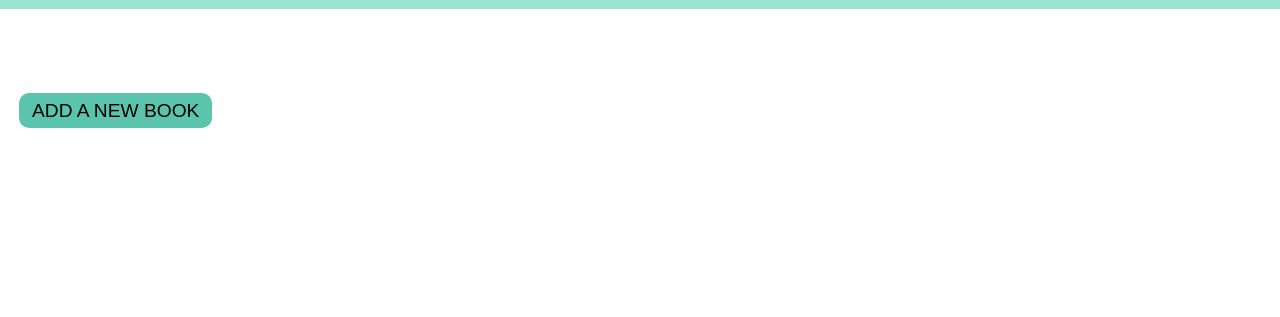
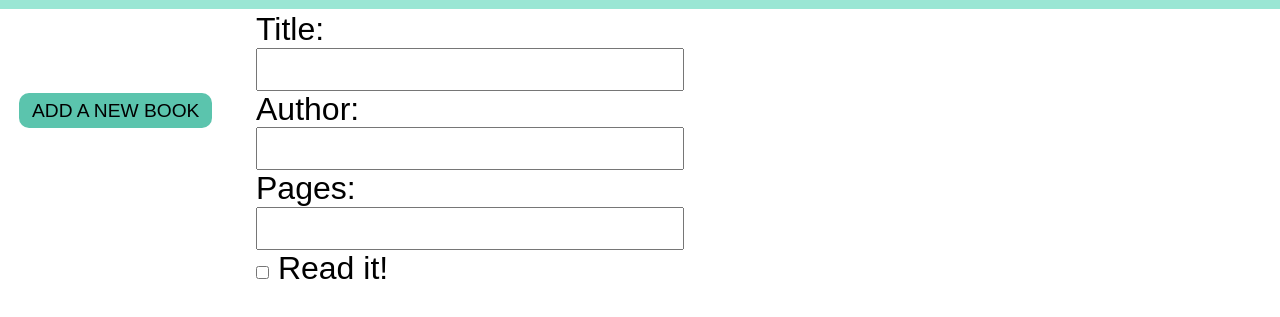
Before and after one commit to graycorvid/library, a website: page index.html in a window 1280 px wide. Shown: the part 69-386 px from the top of the page. Drawn offline with nearby package versions, Linux system fonts and the light colour scheme; files that its build step writes are made by us from their sources; a web font is replaced by a local one.

Commit message:
Add HTML elements

```diff
--- a/index.html
+++ b/index.html
@@ -15,7 +15,20 @@
       <h1>Library</h1>
     </header>
     <nav>
-      <button>Add a new book</button>
+      <button class="add">Add a new book</button>
     </nav>
+    <div class="pop-up">
+      <form>
+        <label for="btitle">Title:</label><br />
+        <input type="text" id="connectlater" name="btitle" /><br />
+        <label for="bauthor">Author:</label><br />
+        <input type="text" id="" name="bauthor" /><br />
+        <label for="bpages">Pages:</label><br />
+        <input type="text" id="" name="bpages" /><br />
+        <input class="check" type="checkbox" id="" name="read" />
+        <label for="read" class="last">Read it!</label><br />
+      </form>
+    </div>
+    <script src="./src/js/main.js"></script>
   </body>
 </html>
```
